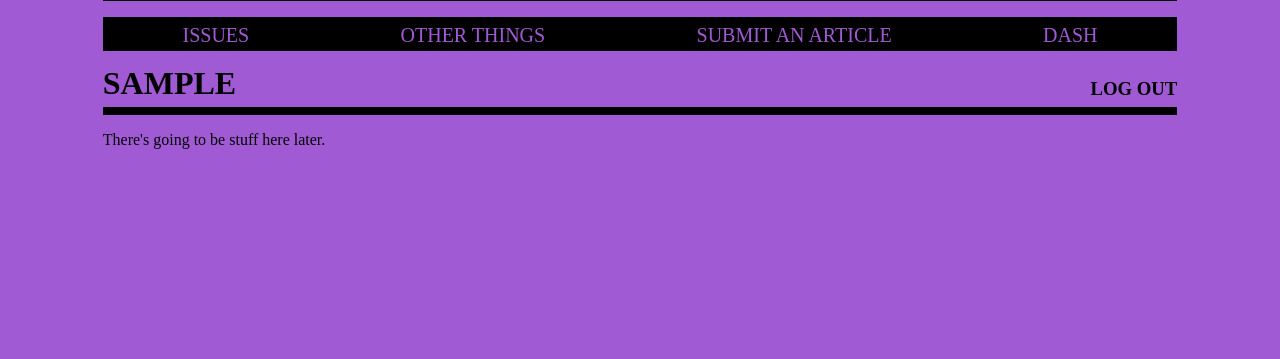
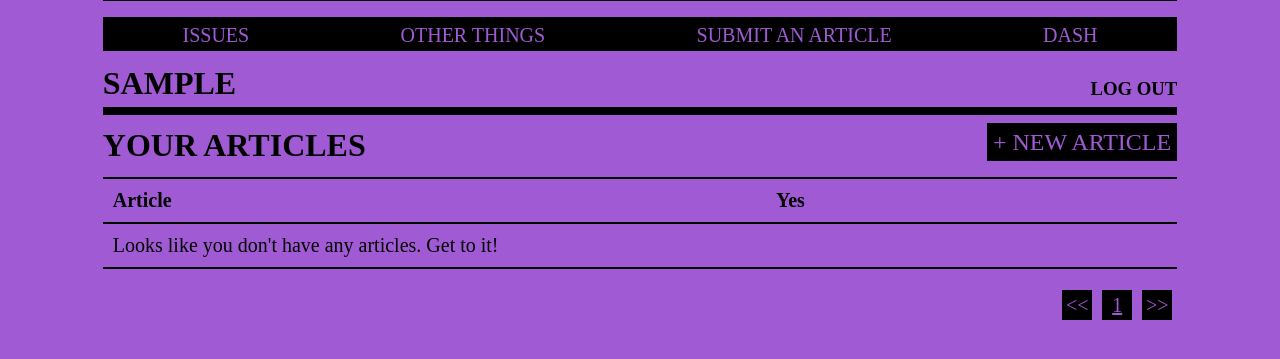
Before and after one commit to UWmathNEWS/slugline-api, a Django app: page /dash/ in a window 1280 px wide. Shown: the part 138-497 px from the top of the page. Run offline with Django 3.2, Linux system fonts and the light colour scheme; the visitor is signed in with stand-in values (Sample User, id 1); data that the repository does not hold is empty; some web fonts are replaced.

Commit message:
Add an article list view on the user page

```diff
--- a/common/static/common/css/slugline.css
+++ b/common/static/common/css/slugline.css
@@ -74,3 +74,60 @@ img {
     margin-left: auto;
     margin-right: auto;
 }
+
+/* Table styling */
+table {
+    width: 100%;
+    border-collapse: collapse;
+}
+
+tr {
+    border-top: 2px solid black;
+    border-bottom: 2px solid black;
+}
+
+td, th {
+    padding: 0.5em;
+    font-size: 1.25em;
+}
+
+th {
+    text-align: left;
+    font-family: DIN Next;
+}
+
+/* Page number styling */
+.paginator {
+    display: flex;
+    justify-content: space-between;
+}
+
+.page-link {
+    background-color: black;
+    color: var(--theme-color);
+    font-family: DIN Next;
+    font-size: 1.25em;
+    width: 30px;
+    height: 30px;
+    line-height: 30px;
+
+    vertical-align: middle;
+    text-align: center;
+
+    margin: 5px;
+}
+
+.page-link.active {
+    text-decoration: underline;
+}
+
+/* Form styling */
+button {
+    font-family: DIN Next;
+    font-size: 1.5em;
+    line-height: 1.5em;
+    text-transform: uppercase;
+    background-color: black;
+    border: none;
+    color: var(--theme-color);
+}
--- a/user/static/user/css/dash.css
+++ b/user/static/user/css/dash.css
@@ -3,3 +3,20 @@
     justify-content: space-between;
     align-items: flex-end;
 }
+
+.user-articles-header {
+    display: flex;
+    justify-content: space-between;
+    align-items: flex-end;
+
+    margin-bottom: 1em;
+}
+
+.user-articles-footer {
+    display: flex;
+    justify-content: space-between;
+    flex-direction: row-reverse;
+    align-items: flex-end;
+
+    margin-top: 1em;
+}
--- a/user/templates/user/dash.html
+++ b/user/templates/user/dash.html
@@ -12,5 +12,45 @@
     <a href="{% url 'logout' %}"><h3>Log Out</h3></a>
 </div>
 <hr>
-<p>There's going to be stuff here later.</p>
+<div class="user-articles">
+    <div class="user-articles-header">
+        <h1>Your Articles</h1>
+        <button>+ New Article</button>
+    </div>
+    <table>
+        <tr>
+            <th>Article</th>
+            <th>Yes</th>
+        </tr>
+        {% for article in articles %}
+        <tr>
+            <td>{{ article.title }}</td>
+            <td>YES</td>
+        </tr>
+        {% empty %}
+        <tr>
+            <td colspan="2">Looks like you don't have any articles. Get to it!</td>
+        </tr>
+        {% endfor %}
+    </table>
+    <div class="user-articles-footer">
+        <div class="paginator">
+            <a href="?page=1" class="page-link">&lt;&lt;</a>
+            {% if articles.has_previous %}
+            <a href="?page={{ articles.previous_page_number }}" class="page-link">&lt;</a>
+            {% endif %}
+            {% for page in articles.paginator.page_range %}
+            {% if page == articles.number %}
+            <a href="?page={{ page }}" class="page-link active">{{ page }}</a>
+            {% else %}
+            <a href="?page={{ page }}" class="page-link">{{ page }}</a>
+            {% endif %}
+            {% endfor %}
+            {% if articles.has_next %}
+            <a href="?page={{ articles.next_page_number }}" class="page-link">&gt;</a>
+            {% endif %}
+            <a href="?page={{ articles.paginator.num_pages }}" class="page-link">&gt;&gt;</a>
+        </div>
+    </div>
+</div>
 {% endblock %}
--- a/user/views.py
+++ b/user/views.py
@@ -2,6 +2,7 @@ from django.shortcuts import render
 
 import django.contrib.auth.views
 from django.contrib.auth.mixins import LoginRequiredMixin
+from django.core.paginator import Paginator
 
 from common.views import BaseView
 
@@ -11,4 +12,13 @@ class LoginView(BaseView, django.contrib.auth.views.LoginView):
 
 class DashView(LoginRequiredMixin, BaseView):
 
+    ARTICLES_PER_PAGE = 10
+
     template_name = 'user/dash.html'
+
+    def get_context_data(self, **kwargs):
+        ctx = super().get_context_data(**kwargs)
+        paginator = Paginator(self.request.user.article_set.all(), self.ARTICLES_PER_PAGE)
+        page_num = self.request.GET.get('page', 1)
+        ctx['articles'] = paginator.get_page(page_num)
+        return ctx
```
